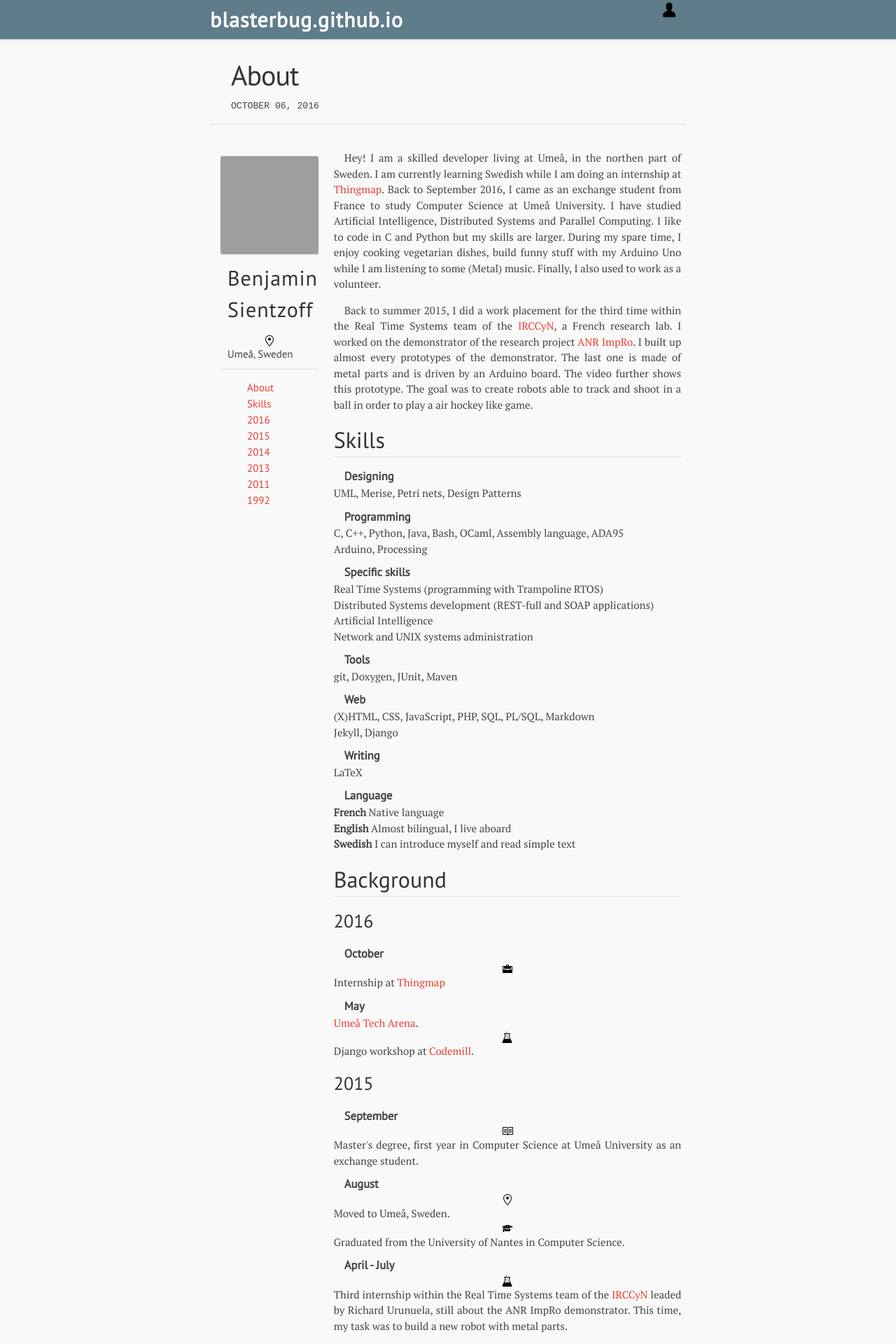
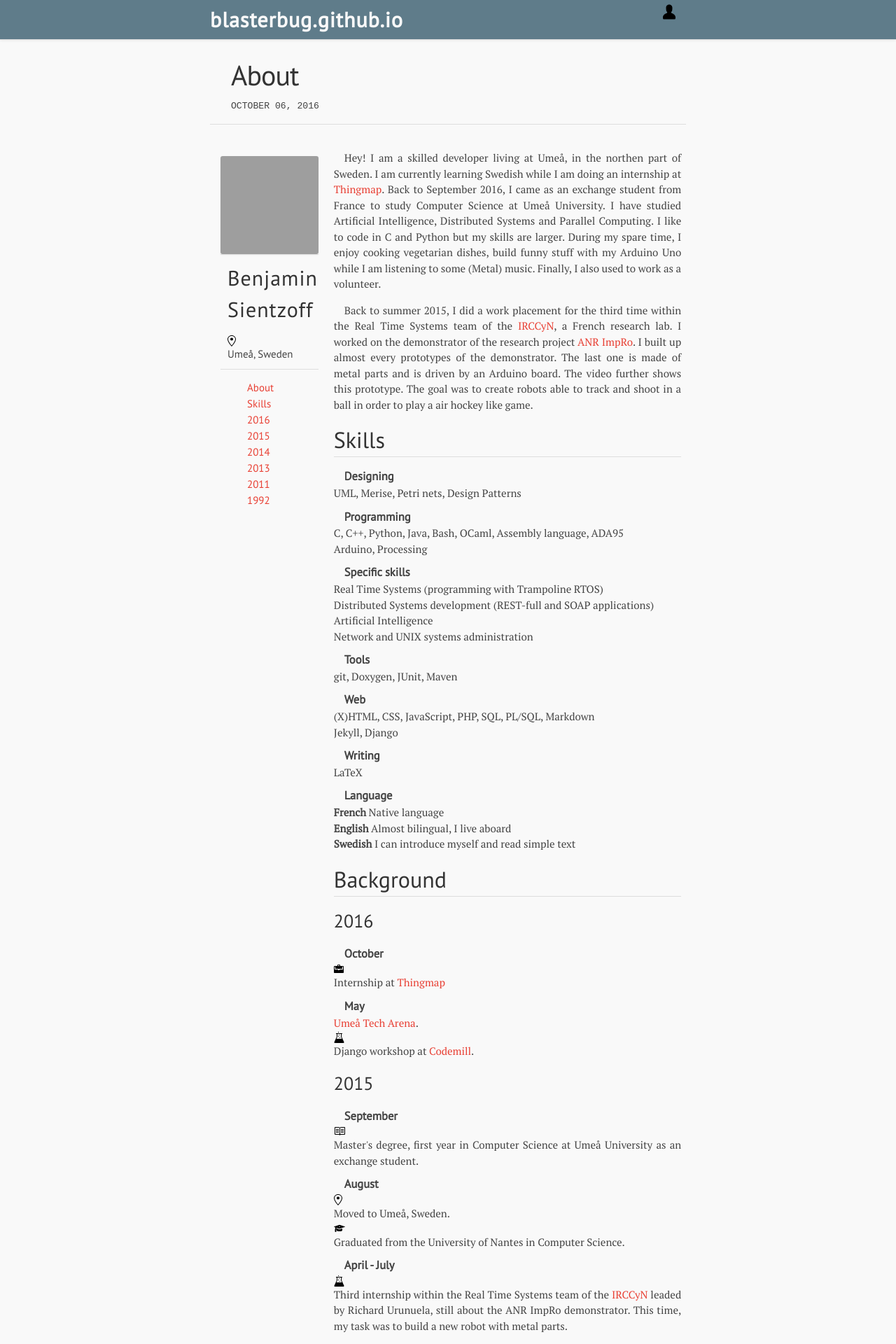
Before and after one commit to blasterbug/blasterbug.github.io, a Jekyll site: the page built from curriculum.md, in a window 1280 px wide. Shown: the top 1920 px of the page at 70% size. Built offline with Jekyll 4.4.1, drawn with Linux system fonts in a browser that asks for light colours; some web fonts are replaced; grey boxes are pictures that could not be loaded.

Commit message:
fixing icons?

```diff
--- a/_sass/_base.scss
+++ b/_sass/_base.scss
@@ -98,9 +98,11 @@ ul, ol, dl, figure {
  * Images
  */
 img {
-  margin: auto;
   max-width: 100%;
-  vertical-align: middle;
+  .centered {
+    margin: auto;
+    vertical-align: middle;
+  }
 }
 
 
--- a/_sass/_octicons.scss
+++ b/_sass/_octicons.scss
@@ -30,4 +30,5 @@ SVG octicons
 
 .medium-octicon {
   height: 24px;
+  margin-top: 5px;
 }
--- a/curriculum.md
+++ b/curriculum.md
@@ -113,7 +113,7 @@ about: true
     </dd>
   </dl>
 
-  <iframe width="480" height="360" src="https://www.youtube.com/img/91nHZ1eDwN4?rel=0" frameborder="0" allowfullscreen></iframe>
+  <iframe width="480" height="360" src="https://www.youtube.com/embed/91nHZ1eDwN4?rel=0" frameborder="0" allowfullscreen></iframe>
 
   <h3 id="cur-2014" >2014</h3>
   <dl>
```
